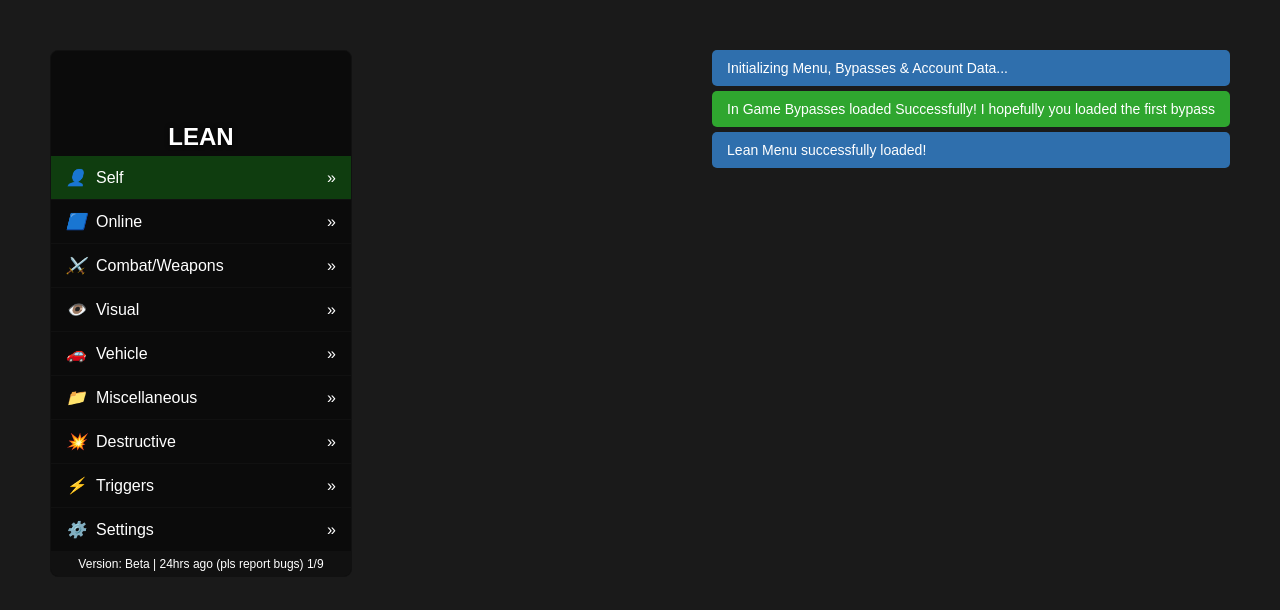
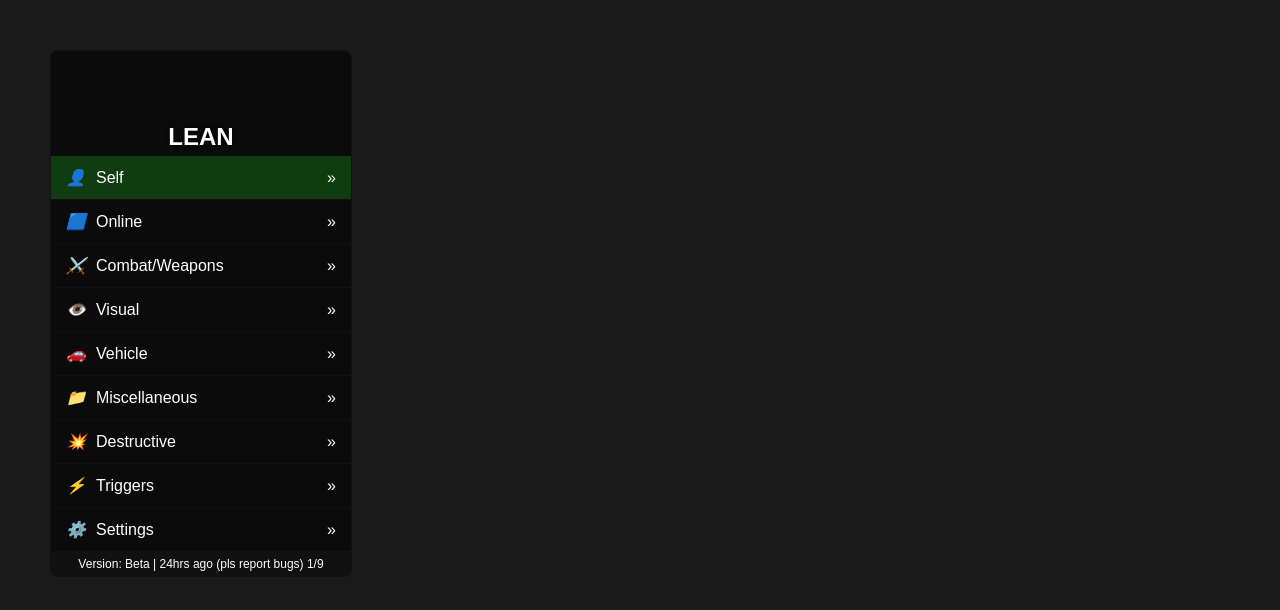
Before and after one commit to chazflores9-commits/MACHO-DUI-MENU, a plain HTML site: page index.html in a window 1280 px wide. Drawn offline with Linux system fonts and the light colour scheme.

Commit message:
Update index.html

```diff
--- a/index.html
+++ b/index.html
@@ -3,7 +3,7 @@
 <head>
     <meta charset="UTF-8">
     <meta name="viewport" content="width=device-width, initial-scale=1.0">
-<title>Lean Menu</title>
+    <title>GET A GRIP</title>
     <style>
         body {
             margin: 0;
@@ -86,8 +86,13 @@
             align-items: center;
         }
 
-    .info { background-color: #2f6fad; }
-    .success { background-color: #2fa62f; }
+        .info {
+            background-color: #2f6fad;
+        }
+
+        .success {
+            background-color: #2fa62f;
+        }
     </style>
 </head>
 <body>
@@ -106,11 +111,6 @@
         <div class="menu-footer">Version: Beta | 24hrs ago (pls report bugs) 1/9</div>
     </div>
 
-<div class="notifications">
-    <div class="notification info">Initializing Menu, Bypasses & Account Data...</div>
-    <div class="notification success">In Game Bypasses loaded Successfully! I hopefully you loaded the first bypass</div>
-    <div class="notification info">Lean Menu successfully loaded!</div>
-</div>
 
     <script>
         const items = document.querySelectorAll('.menu-item');
@@ -122,10 +122,10 @@
         }
 
         document.addEventListener('keydown', e => {
-        if(e.key === "ArrowDown") {
+            if (e.key === "ArrowDown") {
                 activeIndex = (activeIndex + 1) % items.length;
                 updateActive();
-        } else if(e.key === "ArrowUp") {
+            } else if (e.key === "ArrowUp") {
                 activeIndex = (activeIndex - 1 + items.length) % items.length;
                 updateActive();
             }
```
Lines whose indentation alone changed are shown as unchanged.
